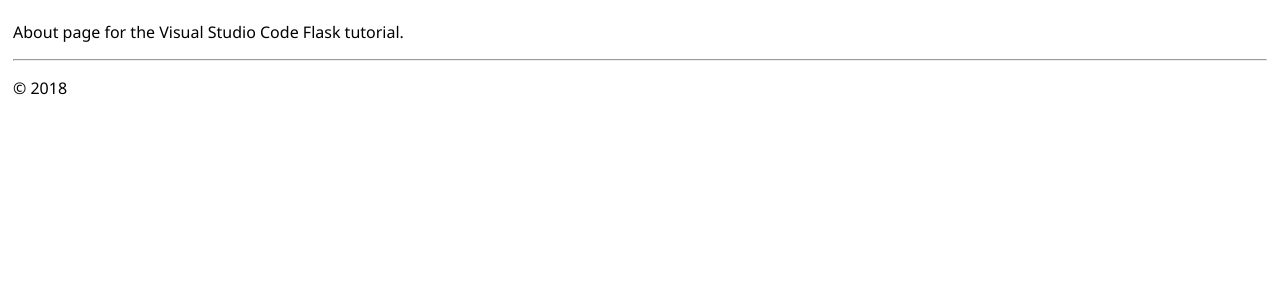
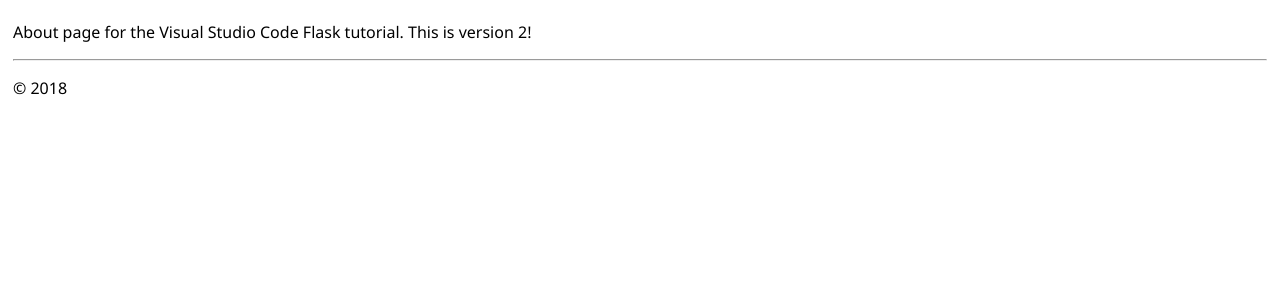
Before and after one commit to renato-yuzup/vscode-hello-py, a Flask app: page /about/ in a window 1280 px wide. Shown: the part 47-347 px from the top of the page. Run offline with Flask 2, Linux system fonts and the light colour scheme.

Commit message:
Updated about.html

```diff
--- a/templates/about.html
+++ b/templates/about.html
@@ -3,5 +3,5 @@
 About us
 {% endblock %}
 {% block content %}
-<p>About page for the Visual Studio Code Flask tutorial.</p>
+<p>About page for the Visual Studio Code Flask tutorial. This is version 2!</p>
 {% endblock %}
```
